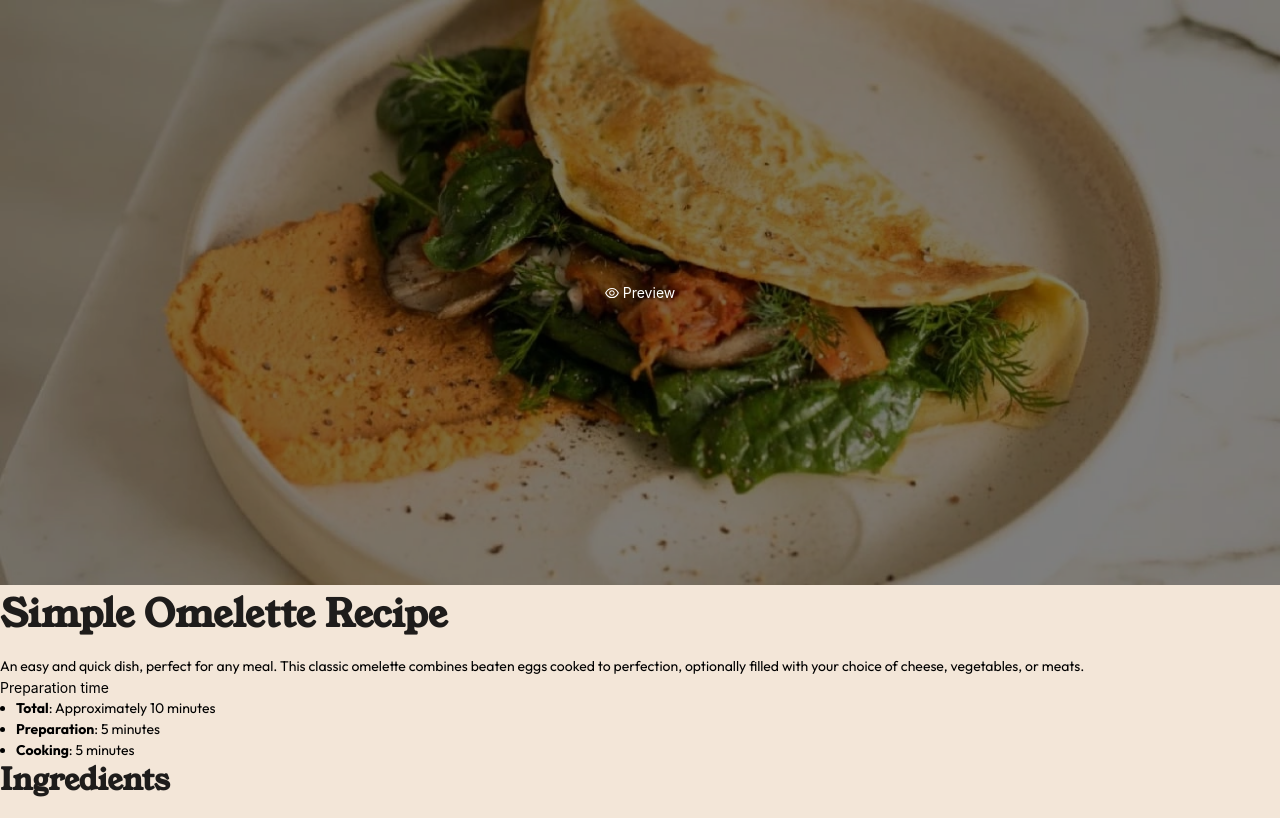
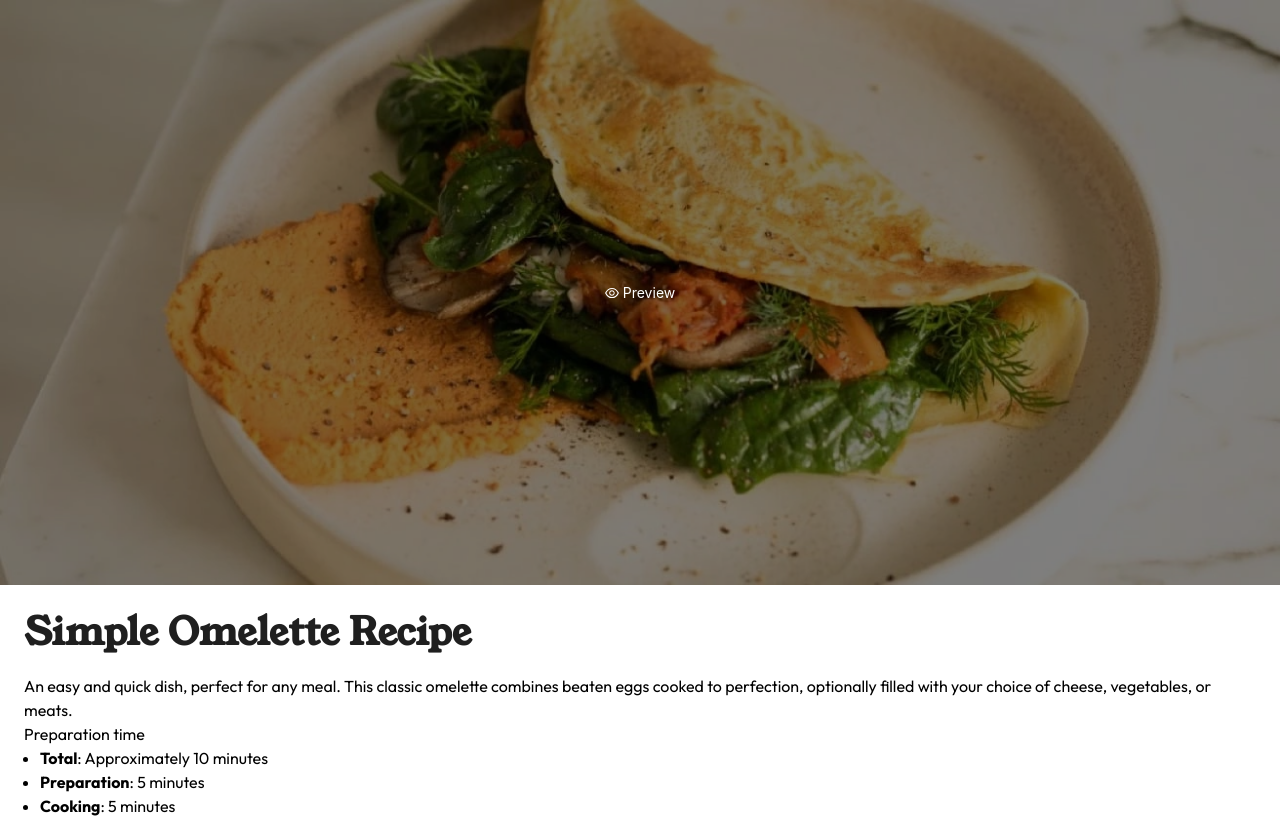
Before and after one commit to skyv26/Recipe-Page-Frontend-Only, a React (Vite) app: page / in a window 1280 px wide. Shown: the top 818 px of the page. Built offline with nearby package versions, Linux system fonts and the light colour scheme.

Commit message:
`update`: the files by fixing the spacing issues and add the font family to achieve the design requirements

```diff
--- a/public/data.json
+++ b/public/data.json
@@ -148,7 +148,7 @@
             "preparation": "5 minutes",
             "cooking": "15 minutes"
         },
-        "img": "/images/Spaghetti_Olio_recipe.webp",
+        "img": "/images/Spaghetti_Olio_Recipe.webp",
         "ingredients": [
             "200g of spaghetti",
             "4 cloves of garlic, thinly sliced",
--- a/src/components/recipe-container/RecipeContainer.tsx
+++ b/src/components/recipe-container/RecipeContainer.tsx
@@ -13,8 +13,8 @@ const RecipeContainer: React.FC<RecipeContainerProps> = ({currentIndex}) => {
   if (error) return <div>Error: {error}</div>;
   if(!recipes) return <></>;
   return <>
-    <RecipeImage recipeImg={recipes[currentIndex]?.img} className=""  />
-    <div>
+    <RecipeImage recipeImg={recipes[currentIndex]?.img} className="w-full h-full"  />
+    <div className="p-6 bg-white">
       <RecipeDetail recipeName={recipes[currentIndex]?.recipeName} recipeDescription={recipes[currentIndex]?.description} preparationTime={recipes[currentIndex]?.preparationTime} />
       <Ingredients ingredients={recipes[currentIndex]?.ingredients} />
       <Instructions instructions={recipes[currentIndex]?.instructions} />
--- a/src/components/recipe-detail/RecipeDetail.tsx
+++ b/src/components/recipe-detail/RecipeDetail.tsx
@@ -1,5 +1,4 @@
-import { Col, Row } from "antd";
-import { Typography } from 'antd';
+import { Typography } from "antd";
 
 import { RecipeDetailProps } from "../../types/recipe-app-types";
 
@@ -11,15 +10,13 @@ const RecipeDetail: React.FC<RecipeDetailProps> = ({
   preparationTime,
 }) => {
   return (
-    <Row>
-      <Col>
-        <Title level={1} className="font-young_serif">{recipeName}</Title>
-      </Col>
-      <Col>
-        <p className="font-outfit">{recipeDescription}</p>
-      </Col>
-      <Col>
-        <p>Preparation time</p>
+    <div className="flex flex-col">
+      <Title level={1} className="font-young_serif">
+        {recipeName}
+      </Title>
+      <p className="font-outfit">{recipeDescription}</p>
+      <div>
+        <p className="font-outfit">Preparation time</p>
         <ul className="list-disc pl-4 font-outfit">
           {Object.entries(preparationTime).map(([key, value]) => (
             <li key={key}>
@@ -27,9 +24,8 @@ const RecipeDetail: React.FC<RecipeDetailProps> = ({
             </li>
           ))}
         </ul>
-
-      </Col>
-    </Row>
+      </div>
+    </div>
   );
 };
 
--- a/src/utils/SwipeableComponent.tsx
+++ b/src/utils/SwipeableComponent.tsx
@@ -62,7 +62,7 @@ const SwipeComponent: React.FC<SwipeableComponentProps> = ({
 
   return (
     <div
-      className="w-screen h-screen"
+      className="w-full h-full flex flex-col"
       onTouchStart={handleStart}
       onTouchEnd={handleEnd}
       onMouseDown={handleStart}
```
Also changed, not shown: src/App.tsx (+0 -18 lines).
